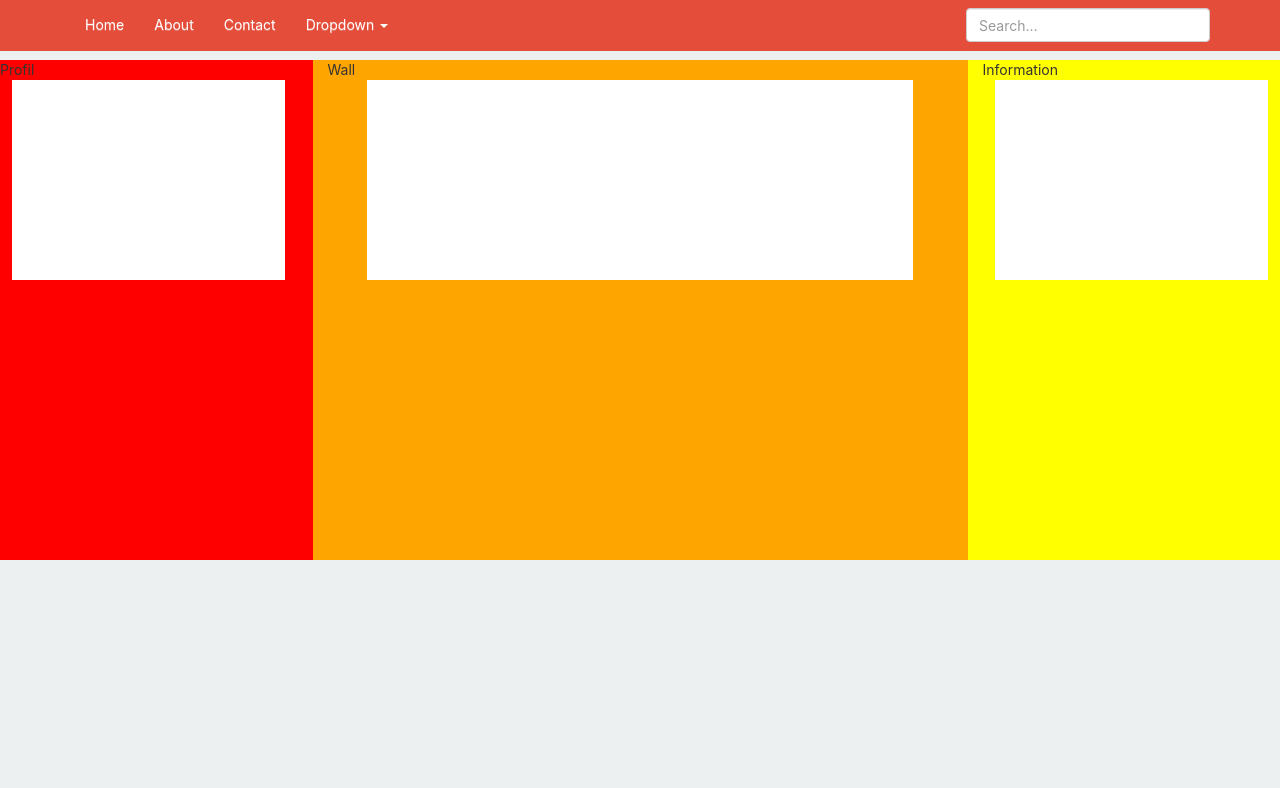
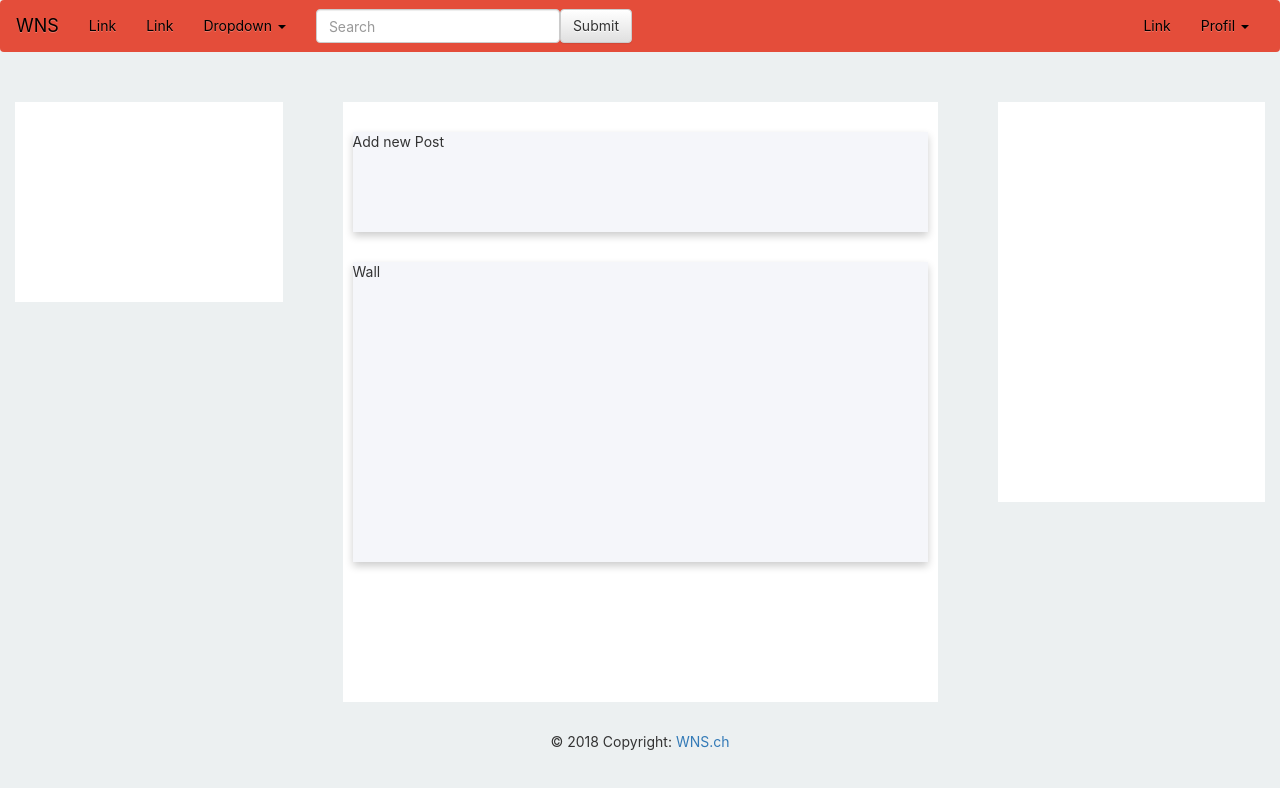
Before and after one commit to XavierAfonso/WNS-Client, a React (Create React App) app: page / in a window 1280 px wide. Shown: the top 788 px of the page. Built offline with nearby package versions, Linux system fonts and the light colour scheme.

Commit message:
Improve css + Add Footer and new components

```diff
--- a/public/index.html
+++ b/public/index.html
@@ -34,7 +34,7 @@
 <link rel="stylesheet" href="https://maxcdn.bootstrapcdn.com/bootstrap/3.3.7/css/bootstrap-theme.min.css" integrity="sha384-rHyoN1iRsVXV4nD0JutlnGaslCJuC7uwjduW9SVrLvRYooPp2bWYgmgJQIXwl/Sp" crossorigin="anonymous">
 
 
- <!--<link rel="stylesheet" href="https://maxcdn.bootstrapcdn.com/bootstrap/4.0.0/css/bootstrap.min.css" integrity="sha384-Gn5384xqQ1aoWXA+058RXPxPg6fy4IWvTNh0E263XmFcJlSAwiGgFAW/dAiS6JXm" crossorigin="anonymous">-->
+  <!--<link rel="stylesheet" href="https://maxcdn.bootstrapcdn.com/bootstrap/4.0.0/css/bootstrap.min.css" integrity="sha384-Gn5384xqQ1aoWXA+058RXPxPg6fy4IWvTNh0E263XmFcJlSAwiGgFAW/dAiS6JXm" crossorigin="anonymous">-->
 
   <!-- Latest compiled and minified CSS
   <link rel="stylesheet" href="https://maxcdn.bootstrapcdn.com/bootstrap/3.3.7/css/bootstrap.min.css" integrity="sha384-BVYiiSIFeK1dGmJRAkycuHAHRg32OmUcww7on3RYdg4Va+PmSTsz/K68vbdEjh4u"
--- /dev/null
+++ b/src/AddNewPost.js
@@ -0,0 +1,26 @@
+import React, { Component } from 'react';
+
+import './css/wall.css';
+
+class AddNewPost extends Component {
+
+  constructor(props) {
+    super(props)
+    this.state = {
+    }
+  }
+
+  render() {
+    return (
+     <>
+     <div className="newPost">
+
+        Add new Post
+
+     </div>
+     </>
+    );
+  }
+}
+
+export default AddNewPost;
--- /dev/null
+++ b/src/Footer.js
@@ -0,0 +1,27 @@
+import React, { Component } from 'react';
+
+
+class Footer extends Component {
+
+    constructor(props) {
+        super(props)
+        this.state = {
+        }
+    }
+
+    render() {
+        return (
+            <>
+                <div>
+                    <footer class="page-footer font-small blue">
+                        <div class="footer-copyright text-center py-3">© 2018 Copyright:
+                         <a href="https://mdbootstrap.com/education/bootstrap/"> WNS.ch</a>
+                        </div>
+                    </footer>
+                </div>
+            </>
+        );
+    }
+}
+
+export default Footer;
--- a/src/Home.js
+++ b/src/Home.js
@@ -1,6 +1,10 @@
 import React, { Component } from 'react';
 
 import NabBar from './Navbar';
+
+import AddNewPost from './AddNewPost';
+import Wall from './Wall';
+import Footer from './Footer';
 
 import './css/home.css';
 
@@ -10,32 +14,38 @@ class Home extends Component {
       <>
       <NabBar />
       <div className="myContainer">
-      <div class="row">
+      <div class="row test">
         <div class="col1 col-lg-3">
-        Profil
+        {/*Profil-->*/ }
         <div class="row">
-          <div class="col-lg-offset-1 col-lg-10 col-lg-offset-1 post">
+          <div class="post1">
           </div>
         </div>
 
         </div>
         <div class="col2 col-lg-6">
-        Wall
+         {/*Wall-->*/ }
         <div class="row">
-          <div class="col-lg-offset-1 col-lg-10 col-lg-offset-1 post">
+          <div class="post2">
+            <AddNewPost/>
+
+
+            <Wall/>
+
           </div>
         </div>
 
         </div>
         <div class="col3 col-lg-3">
-        Information
+        {/*Informations-->*/ }
         <div class="row">
-          <div class="col-lg-offset-1 col-lg-10 col-lg-offset-1 post">
+          <div class="post3">
           </div>
         </div>
         </div>
       </div>
       </div>
+      <Footer/>
       </>
     );
   }
--- a/src/Login.js
+++ b/src/Login.js
@@ -62,7 +62,7 @@ class Login extends Component {
                   {/*<input type="checkbox" className="form-check-input" id="exampleCheck1" />
                   <label className="form-check-label" htmlFor="exampleCheck1">Check me out</label>*/}
                 </div>
-                <button type="submit" className="btn btn-primary">Login</button>
+                <button style={{width:'100%', background:'#e44d3a',border:'#e44d3a'}} type="submit" className="btn btn-primary">Login</button>
                 <p style={{color:'red'}}>{error}</p>
               </form>
             </div>
--- a/src/Navbar.js
+++ b/src/Navbar.js
@@ -2,47 +2,77 @@ import React, { Component } from 'react';
 import './css/navbar.css';
 
 class Navbar extends Component {
+
+  constructor(props) {
+    super(props)
+    this.state = {
+    }
+  }
+
+    logout() {
+        console.log("Logout");
+    }
+
     render() {
         return (
             <>
-                <div className="navbar  navbar-fixed-top navbar-custom">
-                    <div className="container">
+                <nav className="navbar navbar-custom">
+                    <div className="container-fluid">
 
-                        <div class="navbar-header">
-                            <button button type="button" className="test navbar-toggle collapsed" data-toggle="collapse" data-target="#navbar" aria-expanded="false" aria-controls="navbar">
+                        <div className="navbar-header">
+                            <button type="button" className="navbar-toggle collapsed" data-toggle="collapse" data-target="#bs-example-navbar-collapse-1" aria-expanded="true">
                                 <span className="sr-only">Toggle navigation</span>
                                 <span className="icon-bar"></span>
                                 <span className="icon-bar"></span>
                                 <span className="icon-bar"></span>
                             </button>
+                            <a className="navbar-brand" href="#">WNS</a>
                         </div>
 
-                        <div id="navbar" className="collapse navbar-collapse navbar-responsive-collapse">
+                        <div className="collapse navbar-collapse" id="bs-example-navbar-collapse-1">
                             <ul className="nav navbar-nav">
-                                <li className="active"><a href="#">Home</a></li>
-                                <li><a href="#">About</a></li>
-                                <li><a href="#">Contact</a></li>
-                                <li className="dropdown">
+                                <li className=""><a href="#">Link <span className="sr-only">(current)</span></a></li>
+                                <li><a href="#">Link</a></li>
+                                <li class="dropdown">
                                     <a href="#" className="dropdown-toggle" data-toggle="dropdown" role="button" aria-haspopup="true" aria-expanded="false">Dropdown <span class="caret"></span></a>
-                                    <ul class="dropdown-menu">
+                                    <ul className="dropdown-menu">
                                         <li><a href="#">Action</a></li>
                                         <li><a href="#">Another action</a></li>
                                         <li><a href="#">Something else here</a></li>
                                         <li role="separator" className="divider"></li>
-                                        <li className="dropdown-header">Nav header</li>
                                         <li><a href="#">Separated link</a></li>
+                                        <li role="separator" className="divider"></li>
                                         <li><a href="#">One more separated link</a></li>
                                     </ul>
                                 </li>
                             </ul>
-                            <form className="navbar-form navbar-right" role="search" method="get" id="searchform" action="">
+                            <form className="searchBar navbar-form navbar-left">
                                 <div className="form-group">
-                                    <input name="s" id="s" type="text" className="search-query form-control" autocomplete="off" placeholder="Search..." />
+                                    <input type="text" className="form-control" placeholder="Search" />
                                 </div>
+                                <button type="submit" className="btn btn-default">Submit</button>
                             </form>
+
+                            <ul className="nav navbar-nav navbar-right">
+                                <li><a href="#">Link</a></li>
+
+                                <li className="dropdown">
+                                    <a href="#" className="dropdown-toggle" data-toggle="dropdown" role="button" aria-haspopup="true" aria-expanded="false">Profil <span class="caret"></span></a>
+                                    <ul className="dropdown-menu">
+                                        <li><a href="#">Settings</a></li>
+                                        <li><a href="#" onClick={this.logout} >Logout</a></li>
+                                        {/*}
+                                        <li><a href="#">Something else here</a></li>
+                                        <li role="separator" className="divider"></li>
+                                        <li><a href="#">Separated link</a></li>
+                                        */}
+                                    </ul>
+                                </li>
+                            </ul>
                         </div>
+
                     </div>
-                </div>
+                </nav>
             </>
         );
     }
--- /dev/null
+++ b/src/Wall.js
@@ -0,0 +1,26 @@
+import React, { Component } from 'react';
+
+import './css/wall.css';
+
+class Wall extends Component {
+
+  constructor(props) {
+    super(props)
+    this.state = {
+    }
+  }
+
+  render() {
+    return (
+     <>
+     <div className="wall">
+
+        Wall
+
+     </div>
+     </>
+    );
+  }
+}
+
+export default Wall;
--- a/src/css/home.css
+++ b/src/css/home.css
@@ -1,26 +1,44 @@
 .col1{
-    background-color: red;
-    height: 500px;
+
+    /*background-color: red;*/
+    height: auto;
 }
 
 .col2{
-    background-color: orange;
-    height: 500px;
+
+    /*background-color: orange*/
+    height: auto;
 }
 
 .col3{
-    background-color: yellow;
-    height: 500px;
+
+    /*background-color: yellow;*/
+    height: auto;
 }
 
 .myContainer{
-    margin-top: 60px;
-    background-color: gray;
+    margin-top: 10px;
+    /*background-color: gray;*/
 }
 
-.post{
+.post1{
 
     height: 200px;
     background-color: #ffffff;
+    margin: 30px;
+}
 
+.post2{
+
+    height: 600px;
+    background-color: #ffffff;
+    margin: 30px;
+    padding-top: 30px;
 }
+
+.post3{
+
+    height: 400px;
+    background-color: #ffffff;
+    margin: 30px;
+}
--- a/src/css/login.css
+++ b/src/css/login.css
@@ -1,8 +1,11 @@
 .mainPanel{
 
-    background-color:#ced6e0;
+    background-color:#f5f6fa;
     width: 500px;
     min-width : 500px;
     margin-top: 10px;
     padding: 50px;
+
+    box-shadow: 0 4px 8px 0 rgba(0,0,0,0.2);
+    transition: 0.3s;
 }
--- a/src/css/navbar.css
+++ b/src/css/navbar.css
@@ -1,27 +1,65 @@
-.navbar-custom {
-    background-color: #e44d3a !important;
-    color: white;
-}
 
-.navbar-toggle {
-    background-color: green !important;
-    color: white;
-}
-
-.test{
-    background-color: orange !important;
-    color: white;
-    border-color:white;
-}
-
-.nav.navbar-nav li a {
-    color: white;
-}
 
 body{
     background-color:#ecf0f1;
 }
 
+.navbar-custom {
+    background-color: #e44d3a !important;
+}
+
+.navbar-custom a{
+    color: black;
+}
+
+ul.nav a:visited,
+ul.nav a:hover{
+    background-color: #ed604e;
+}
+
+.navbar .navbar-nav > li.open > a:hover,
+.navbar .navbar-nav > li.open > a:focus {
+  background-color: #ed604e;
+}
+
+.navbar-toggle {
+    background-color: #ed604e !important;
+}
+
 .navbar-custom .navbar-toggle .icon-bar {
     background-color: black;
 }
+
+
+
+/* HEIGHT ABOUT NAVBAR
+
+.navbar {
+    min-height: 50px;
+}
+
+.navbar-brand {
+    padding: 0 15px;
+    height: 80px;
+    line-height: 80px;
+}
+
+.navbar-toggle {
+    /* (80px - button height 34px) / 2 = 23px
+    margin-top: 23px;
+    padding: 9px 10px !important;
+}
+
+@media (min-width: 768px) {
+    .navbar-nav > li > a {
+      /* (80px - line-height of 27px) / 2 = 26.5px
+      padding-top: 26.5px;
+      padding-bottom: 26.5px;
+      line-height: 27px;
+    }
+}
+
+.searchBar{
+
+    margin-top: 20px;
+}*/
--- /dev/null
+++ b/src/css/wall.css
@@ -0,0 +1,31 @@
+.newPost{
+    background: #f5f6fa;
+    height: 100px;
+    margin-left: 10px;
+    margin-right: 10px;
+    margin-bottom: 30px;
+
+    box-shadow: 0 4px 8px 0 rgba(0,0,0,0.2);
+    transition: 0.3s;
+}
+
+.newPost:hover {
+    box-shadow: 0 8px 16px 0 rgba(0,0,0,0.2);
+  }
+
+.wall{
+
+    background: #f5f6fa;
+    height: 300px;
+    margin-left: 10px;
+    margin-right: 10px;
+    margin-bottom: 30px;
+
+
+    box-shadow: 0 4px 8px 0 rgba(0,0,0,0.2);
+    transition: 0.3s;
+}
+
+.wall:hover {
+    box-shadow: 0 8px 16px 0 rgba(0,0,0,0.2);
+  }
```
